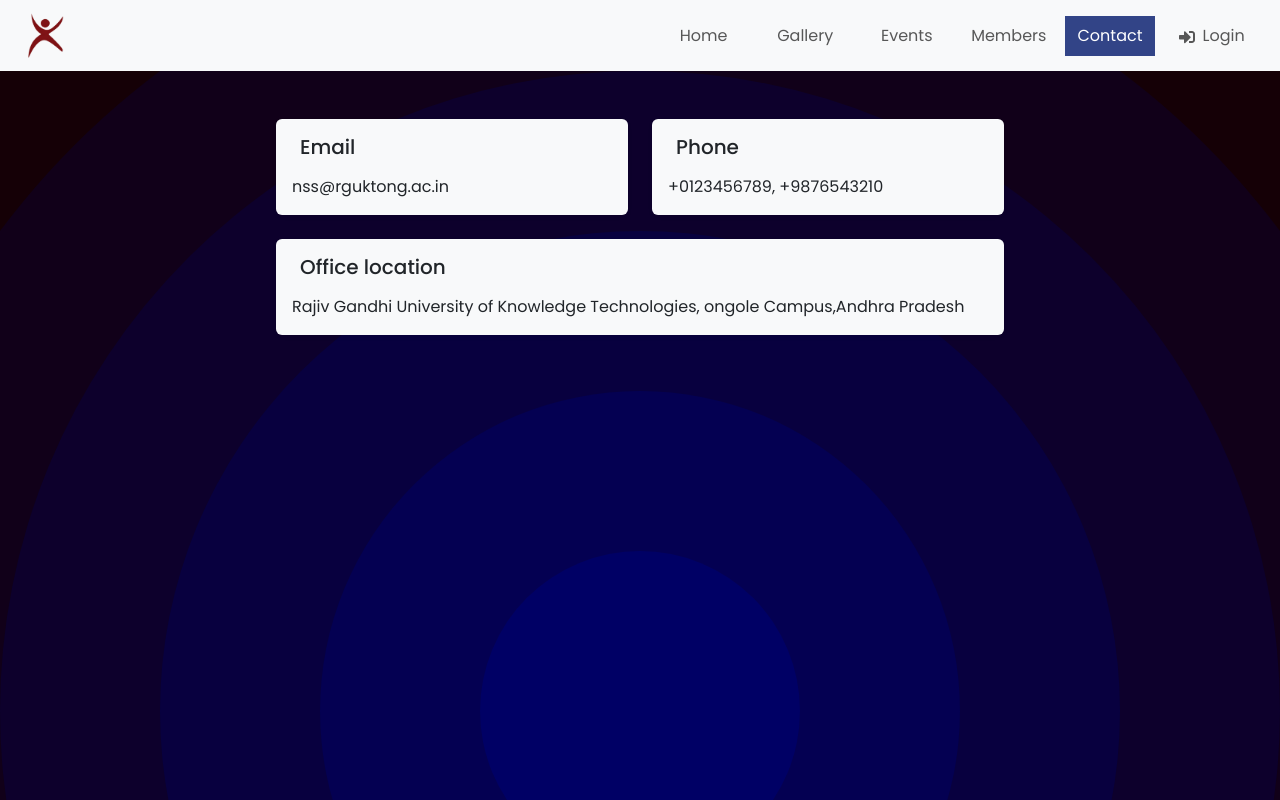
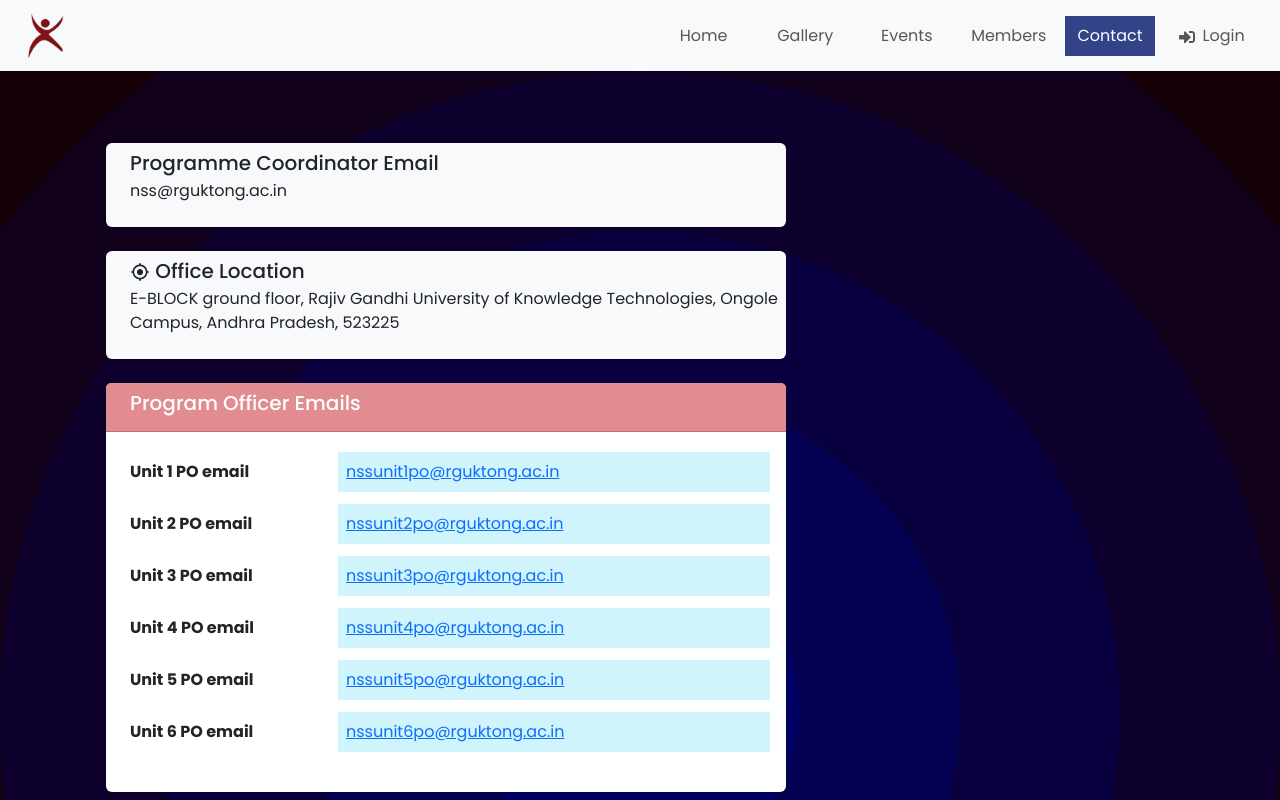
Before and after one commit to VENUCODE/nss_react, a React (Create React App) app: page /contact in a window 1280 px wide. Shown: the top 800 px of the page. Built offline with nearby package versions, Linux system fonts and the light colour scheme; a small style sheet from the web is missing.

Commit message:
updated the code before production

```diff
--- a/src/components/About/index.js
+++ b/src/components/About/index.js
@@ -1,20 +1,12 @@
 import React from "react";
 import { Container, Row, Col, Image } from "react-bootstrap";
 import "./about.css";
-import { nss_logo } from "../../assets/home";
-import { motion } from "framer-motion";
-import { scrollVariant } from "../../animationVariants";
-import { Avatar } from "@mui/material";
+
 import AuthMember from "../AuthMember";
 
 const About = () => {
   return (
-    <motion.div
-      initial="hidden"
-      className="py-5 container-fluid ff-p position-relative"
-      whileInView="visible"
-      variants={scrollVariant}
-    >
+    <div className="py-5 container-fluid ff-p position-relative">
       <Container fluid className=" border-0 mt-5">
         <Row className="justify-content-center align-items-center card-body mb-5">
           <Col xs={12} className="row mt-5">
@@ -43,9 +35,36 @@ const About = () => {
               underscoring his commitment to educational excellence.
             </div>
           </Col>
+          <Col xs={12} className="row mt-5">
+            <div className="col-md-6 d-flex justify-content-center align-items-center">
+              <AuthMember
+                src="http://nexus.rguktong.ac.in/Nexus/svgs/Dr.%20BHASKAR%20PATEL.jpg"
+                alt="director rgukt ongole "
+                name=" Dr. Bhaskar Patel"
+                desig="Director Rgukt ongole (i/c)"
+              />
+            </div>
+            <br />
+            <div className="col-md-6 text-blue text-justify mt-sm-5">
+              <strong>Dr. Bhaskar Patel</strong>, an accomplished academic with
+              over 35 years of experience, holds a B.Tech in Mechanical
+              Engineering, an M.Tech from IISc Bangalore, and a Ph.D. from the
+              UK. He has served as Principal and Director for over 15 years,
+              including a tenure as a Visiting Research Fellow at the University
+              of the West of England, Bristol. Dr. Patel's expertise includes
+              Industrial and Production Engineering, Operations Research, and
+              Supply Chain Management. Renowned for his leadership in academic
+              administration, he is well-versed in AICTE, NBA, and UGC
+              regulations, with consulting experience in textiles, the auto
+              industry, and academia. His achievements include founding a
+              private Architecture College, conducting impactful workshops,
+              securing NAAC and NIRF rankings, and obtaining research grants,
+              underscoring his commitment to educational excellence.
+            </div>
+          </Col>
         </Row>
       </Container>
-    </motion.div>
+    </div>
   );
 };
 
--- a/src/components/Carousel/index.js
+++ b/src/components/Carousel/index.js
@@ -12,7 +12,7 @@ const Hero = () => {
   const { BannerImages } = useUser();
 
   return (
-    <div className="section position-relative contianer-fluid position-relative hero">
+    <div className="section position-relative contianer-fluid position-relative hero dvh100">
       {" "}
       <Carousel
         fade
@@ -45,8 +45,8 @@ const Hero = () => {
             {" "}
             <Col
               xl={6}
-              lg={12}
-              md={12}
+              lg={6}
+              md={6}
               sm={12}
               className=" rgrad  d-flex justify-content-center align-items-center flex-column"
             >
@@ -99,7 +99,33 @@ const Hero = () => {
                 {" "}
                 Empowering Youth, Transforming Nation{" "}
               </p>{" "}
-            </Col>{" "}
+            </Col>
+            <Col
+              xs={12}
+              md={6}
+              lg={6}
+              sm={12}
+              className="d-flex justify-content-start align-items-start align-items-md-center py-md-2 px-ms-2 px-0"
+            >
+              <div
+                className="text-light  px-2 ff-p  fs-6 py-3 px-2 "
+                style={{
+                  textAlign: "justify",
+                  backdropFilter: "blur(10px)",
+                  background: "rgba(255,255,255,255,0.001)",
+                }}
+              >
+                The National Service Scheme (NSS) is a government initiative
+                aimed at fostering the development of students' personalities
+                and character through voluntary community service. By engaging
+                in various government-led social programs and activities, NSS
+                encourages students to contribute meaningfully to society while
+                gaining valuable life skills. Its core motive is to promote
+                "Education through Service," empowering youth to make a positive
+                impact in their communities and nurture a sense of
+                responsibility and selflessness.
+              </div>
+            </Col>
           </Row>{" "}
         </Container>{" "}
       </div>{" "}
--- a/src/components/ContactUs/index.js
+++ b/src/components/ContactUs/index.js
@@ -1,46 +1,90 @@
 import React from "react";
 import Map from "./Map";
 import "./contact.css";
+import { IoMdLocate } from "react-icons/io";
+
 const ContactUs = () => {
   return (
-    <div className="contact-container bg-teritiary-subtle d-flex justify-content-center align-items-center ff-p">
+    <div className="contact-container d-flex justify-content-center align-items-center ff-p">
       <div className="container py-5">
         <div className="row g-5 justify-content-center">
-          <div className="col-md-10 col-xl-8">
-            <div className="row row-cols-1 row-cols-md-2 g-4">
-              <div>
-                <div className="bg-light hvr-shutter-out-horizontal d-block p-3 rounded shadow-sm">
-                  <div className="d-flex align-items-center mb-2">
-                    <i className="fa-solid fa-envelope h3 pe-2"></i>
-                    <span className="h5">Email</span>
+          <div className="col-lg-8 col-md-10 col-12">
+            <div className="bg-transparent p-4 rounded shadow-sm">
+              <div className="section bg-light p-2 rounded-2">
+                <div className="d-flex align-items-center mb-3">
+                  <i className="fa-solid fa-envelope h3 pe-3 text-primary"></i>
+                  <div>
+                    <h5 className="mb-1">Programme Coordinator Email</h5>
+                    <p className="mb-0">nss@rguktong.ac.in</p>
                   </div>
-                  <span>nss@rguktong.ac.in</span>
                 </div>
               </div>
-              <div>
-                <div className="bg-light hvr-shutter-out-horizontal d-block p-3 rounded shadow-sm">
-                  <div className="d-flex align-items-center mb-2">
-                    <i className="fa-solid fa-phone h3 pe-2"></i>
-                    <span className="h5">Phone</span>
+              <div className="section mt-4 bg-light p-2 rounded-2">
+                <div className="d-flex align-items-center mb-3">
+                  <i className="fa-solid fa-location-pin h3 pe-3 text-primary"></i>
+                  <div>
+                    <h5 className="mb-1">
+                      <IoMdLocate /> Office Location
+                    </h5>
+                    <p className="mb-0">
+                      E-BLOCK ground floor, Rajiv Gandhi University of Knowledge
+                      Technologies, Ongole Campus, Andhra Pradesh, 523225
+                    </p>
                   </div>
-                  <span>+0123456789, +9876543210</span>
+                </div>
+              </div>
+              <div className="section mt-4">
+                <div className="card border-0 shadow-sm">
+                  <div className="card-header bg-red-light text-white">
+                    <div className="d-flex align-items-center">
+                      <i className="fa-solid fa-phone h3 pe-2"></i>
+                      <span className="h5">Program Officer Emails</span>
+                    </div>
+                  </div>
+                  <div className="card-body">
+                    <dl className="row">
+                      {[
+                        {
+                          name: "Unit 1 PO",
+                          email: "nssunit1po@rguktong.ac.in",
+                        },
+                        {
+                          name: "Unit 2 PO",
+                          email: "nssunit2po@rguktong.ac.in",
+                        },
+                        {
+                          name: "Unit 3 PO",
+                          email: "nssunit3po@rguktong.ac.in",
+                        },
+                        {
+                          name: "Unit 4 PO",
+                          email: "nssunit4po@rguktong.ac.in",
+                        },
+                        {
+                          name: "Unit 5 PO",
+                          email: "nssunit5po@rguktong.ac.in",
+                        },
+                        {
+                          name: "Unit 6 PO",
+                          email: "nssunit6po@rguktong.ac.in",
+                        },
+                      ].map((unit, index) => (
+                        <div key={index} className="mt-1 d-flex">
+                          <dt className="col-sm-4 text-blueb  p-2 ff-p justify-content-center">
+                            {unit.name} email
+                          </dt>
+                          <dd className="col-sm-8 p-2 align-items-center bg-info-subtle">
+                            <a href={`mailto:${unit.email}`}>{unit.email}</a>
+                          </dd>
+                        </div>
+                      ))}
+                    </dl>
+                  </div>
                 </div>
               </div>
             </div>
-            <div className=" mt-4">
-              <div className="bg-light hvr-shutter-out-horizontal d-block p-3 rounded shadow-sm">
-                <div className="d-flex align-items-center mb-2">
-                  <i className="fa-solid fa-location-pin h3 pe-2"></i>
-                  <span className="h5">Office location</span>
-                </div>
-                <span>
-                  Rajiv Gandhi University of Knowledge Technologies, ongole
-                  Campus,Andhra Pradesh
-                </span>
-              </div>
-            </div>
           </div>
-          <div className="col-md-10 col-12 mx-auto">
+          <div className="col-lg-4 col-md-10 col-12">
             <Map />
           </div>
         </div>
--- a/src/components/Helper/CroppedImage.js
+++ b/src/components/Helper/CroppedImage.js
@@ -2,14 +2,7 @@ import React, { useState } from "react";
 import { Upload } from "antd";
 import ImgCrop from "antd-img-crop";
 const App = () => {
-  const [fileList, setFileList] = useState([
-    {
-      uid: "-1",
-      name: "image.png",
-      status: "done",
-      url: "https://zos.alipayobjects.com/rmsportal/jkjgkEfvpUPVyRjUImniVslZfWPnJuuZ.png",
-    },
-  ]);
+  const [fileList, setFileList] = useState([]);
   const onChange = ({ fileList: newFileList }) => {
     setFileList(newFileList);
   };
@@ -30,11 +23,11 @@ const App = () => {
   return (
     <ImgCrop rotationSlider>
       <Upload
-        action="https://660d2bd96ddfa2943b33731c.mockapi.io/api/upload"
         listType="picture-card"
         fileList={fileList}
         onChange={onChange}
         onPreview={onPreview}
+        beforeUpload={() => true}
       >
         {fileList.length < 5 && "+ Upload"}
       </Upload>
--- a/src/pages/Home/index.js
+++ b/src/pages/Home/index.js
@@ -69,6 +69,14 @@ const HomePage = () => {
               their communities, ultimately shaping a brighter future for
               themselves and the nation.
             </p>
+            <a
+              href="https://nss.gov.in"
+              target="_blank"
+              rel="noreferrer"
+              className="btn btn-outline btn-outline-primary rounded-0"
+            >
+              Know more
+            </a>
           </Col>
         </Row>
         <Quote />
@@ -82,7 +90,7 @@ const HomePage = () => {
           <h2 className="heading m-0">
             {" "}
             <p className="d-inline fs-2">💪</p>
-            <span className="m-0">NSS Coordinators</span>
+            <span className="m-0">NSS PROGRAMME OFFICERS</span>
           </h2>
         </div>
         <div className="py-5 position-relative ">
```
Also changed, not shown: 1 other file (tests, documents, lock files or other folders).
